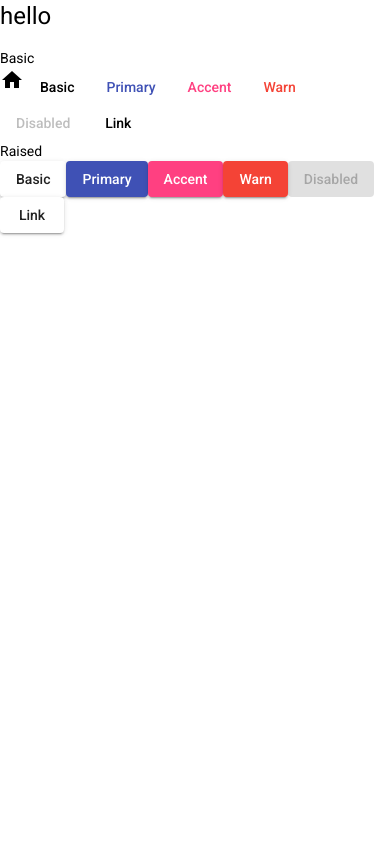
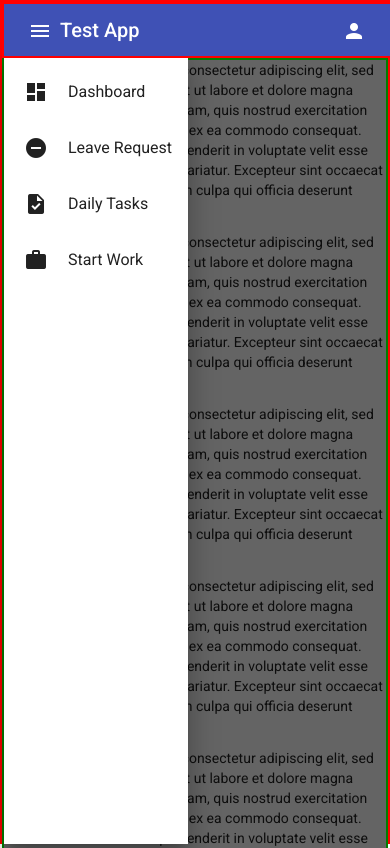
Before and after one commit to muralitharan805/angular_practice, an Angular app: page / in a window 390 px wide. Shown: the top 848 px of the page. Built offline with nearby package versions, Linux system fonts and the light colour scheme.

Commit message:
mat side nav tool bar responsive

```diff
--- a/src/app/app-routing.module.ts
+++ b/src/app/app-routing.module.ts
@@ -5,6 +5,6 @@ const routes: Routes = [];
 
 @NgModule({
   imports: [RouterModule.forRoot(routes)],
-  exports: [RouterModule]
+  exports: [RouterModule],
 })
-export class AppRoutingModule { }
+export class AppRoutingModule {}
--- a/src/app/app.component.html
+++ b/src/app/app.component.html
@@ -1,26 +1,50 @@
-<h1>hello</h1>
+<div class="full-width-height" [class.is-mobile]="IsmediaQureyMatch">
+  <mat-toolbar color="primary" class="toolbar">
+    <button mat-icon-button (click)="snav.toggle()">
+      <mat-icon>menu</mat-icon>
+    </button>
+    <h1 class="example-app-name">Test App</h1>
+    <div class="toolbar-spacer"></div>
+    <button mat-icon-button>
+      <mat-icon>person</mat-icon>
+    </button>
+  </mat-toolbar>
 
-<section>
-  <div class="example-label">Basic</div>
-  <div class="example-button-row">
-    <mat-icon aria-hidden="false" aria-label="Example home icon">home</mat-icon>
-    <button mat-button>Basic</button>
-    <button mat-button color="primary">Primary</button>
-    <button mat-button color="accent">Accent</button>
-    <button mat-button color="warn">Warn</button>
-    <button mat-button disabled>Disabled</button>
-    <a mat-button href="https://www.google.com/" target="_blank">Link</a>
-  </div>
-</section>
-
-<section>
-  <div class="example-label">Raised</div>
-  <div class="example-button-row">
-    <button mat-raised-button>Basic</button>
-    <button mat-raised-button color="primary">Primary</button>
-    <button mat-raised-button color="accent">Accent</button>
-    <button mat-raised-button color="warn">Warn</button>
-    <button mat-raised-button disabled>Disabled</button>
-    <a mat-raised-button href="https://www.google.com/" target="_blank">Link</a>
-  </div>
-</section>
+  <mat-sidenav-container
+    class="sidenav-container"
+    [style.marginTop.px]="IsmediaQureyMatch ? 56 : 0"
+  >
+    <mat-sidenav
+      #snav
+      [mode]="IsmediaQureyMatch ? 'over' : 'side'"
+      [fixedInViewport]="IsmediaQureyMatch"
+      [fixedTopGap]="56"
+      opened
+    >
+      <mat-nav-list>
+        <a mat-list-item matLine>
+          <mat-icon matListIcon>dashboard</mat-icon>
+          <h3 matLine>Dashboard</h3>
+        </a>
+        <a mat-list-item matLine>
+          <mat-icon matListIcon>
+            <span class="material-symbols-outlined"> do_not_disturb_on </span>
+          </mat-icon>
+          <h3 matLine>Leave Request</h3>
+        </a>
+        <a mat-list-item matLine>
+          <mat-icon matListIcon>task</mat-icon>
+          <h3 matLine>Daily Tasks</h3>
+        </a>
+        <a mat-list-item matLine>
+          <mat-icon matListIcon>work</mat-icon>
+          <h3 matLine>Start Work</h3>
+        </a>
+      </mat-nav-list>
+    </mat-sidenav>
+    <mat-sidenav-content>
+      <p *ngFor="let content of fillerContent">{{ content }}</p>
+      <!-- <h1>demo</h1> -->
+    </mat-sidenav-content>
+  </mat-sidenav-container>
+</div>
--- a/src/app/app.component.ts
+++ b/src/app/app.component.ts
@@ -1,10 +1,43 @@
-import { Component } from '@angular/core';
+import { BreakpointObserver, BreakpointState } from '@angular/cdk/layout';
+import { Component, OnInit } from '@angular/core';
 
 @Component({
   selector: 'app-root',
   templateUrl: './app.component.html',
-  styleUrls: ['./app.component.scss']
+  styleUrls: ['./app.component.scss'],
 })
-export class AppComponent {
+export class AppComponent implements OnInit {
   title = 'angular_practice';
+  IsmediaQureyMatch = false;
+  IsToggle = true;
+  constructor(public breakpointObserver: BreakpointObserver) {}
+  ngOnInit(): void {
+    this.breakpointObserver
+      .observe(['(max-width: 600px)'])
+      .subscribe((state: BreakpointState) => {
+        if (state.matches) {
+          this.IsmediaQureyMatch = true;
+          console.log(
+            'Viewport width is 600px or greater!',
+            this.IsmediaQureyMatch
+          );
+        } else {
+          console.log(
+            'Viewport width is less than 600px',
+            this.IsmediaQureyMatch
+          );
+          this.IsmediaQureyMatch = false;
+        }
+      });
+  }
+
+  fillerContent = Array.from(
+    { length: 50 },
+    () =>
+      `Lorem ipsum dolor sit amet, consectetur adipiscing elit, sed do eiusmod tempor incididunt ut
+       labore et dolore magna aliqua. Ut enim ad minim veniam, quis nostrud exercitation ullamco
+       laboris nisi ut aliquip ex ea commodo consequat. Duis aute irure dolor in reprehenderit in
+       voluptate velit esse cillum dolore eu fugiat nulla pariatur. Excepteur sint occaecat
+       cupidatat non proident, sunt in culpa qui officia deserunt mollit anim id est laborum.`
+  );
 }
--- a/src/styles.scss
+++ b/src/styles.scss
@@ -1,7 +1,6 @@
-
 // Custom Theming for Angular Material
 // For more information: https://material.angular.io/guide/theming
-@use '@angular/material' as mat;
+@use "@angular/material" as mat;
 // Plus imports for other components in your app.
 
 // Include the common styles for Angular Material. We include this here so that you only
@@ -13,20 +12,27 @@
 // (imported above). For each palette, you can optionally specify a default, lighter, and darker
 // hue. Available color palettes: https://material.io/design/color/
 $angular_practice-primary: mat.define-palette(mat.$indigo-palette);
-$angular_practice-accent: mat.define-palette(mat.$pink-palette, A200, A100, A400);
+$angular_practice-accent: mat.define-palette(
+  mat.$pink-palette,
+  A200,
+  A100,
+  A400
+);
 
 // The warn palette is optional (defaults to red).
 $angular_practice-warn: mat.define-palette(mat.$red-palette);
 
 // Create the theme object. A theme consists of configurations for individual
 // theming systems such as "color" or "typography".
-$angular_practice-theme: mat.define-light-theme((
-  color: (
-    primary: $angular_practice-primary,
-    accent: $angular_practice-accent,
-    warn: $angular_practice-warn,
+$angular_practice-theme: mat.define-light-theme(
+  (
+    color: (
+      primary: $angular_practice-primary,
+      accent: $angular_practice-accent,
+      warn: $angular_practice-warn,
+    ),
   )
-));
+);
 
 // Include theme styles for core and each component used in your app.
 // Alternatively, you can import and @include the theme mixins for each component
@@ -35,5 +41,50 @@ $angular_practice-theme: mat.define-light-theme((
 
 /* You can add global styles to this file, and also import other style files */
 
-html, body { height: 100%; }
-body { margin: 0; font-family: Roboto, "Helvetica Neue", sans-serif; }
+html,
+body {
+  height: 100%;
+}
+body {
+  margin: 0;
+  font-family: Roboto, "Helvetica Neue", sans-serif;
+}
+
+.full-width-height {
+  display: flex;
+  flex-direction: column;
+  position: absolute;
+  top: 0;
+  bottom: 0;
+  left: 0;
+  right: 0;
+  border: 2px solid red;
+}
+
+.is-mobile .toolbar {
+  position: fixed;
+  /* Make sure the toolbar will stay on top of the content as it scrolls past. */
+  z-index: 2;
+  border: 2px solid red;
+}
+
+.toolbar-spacer {
+  flex: 1 1 auto;
+}
+
+.sidenav-container {
+  /* When the sidenav is not fixed, stretch the sidenav container to fill the available space. This
+       causes `<mat-sidenav-content>` to act as our scrolling element for desktop layouts. */
+  flex: 1;
+  border: 2px solid green;
+}
+
+.is-mobile .sidenav-container {
+  /* When the sidenav is fixed, don't constrain the height of the sidenav container. This allows the
+       `<body>` to be our scrolling element for mobile layouts. */
+  flex: 1 0 auto;
+}
+
+// mat-sidenav {
+//   width: 150px;
+// }
```
